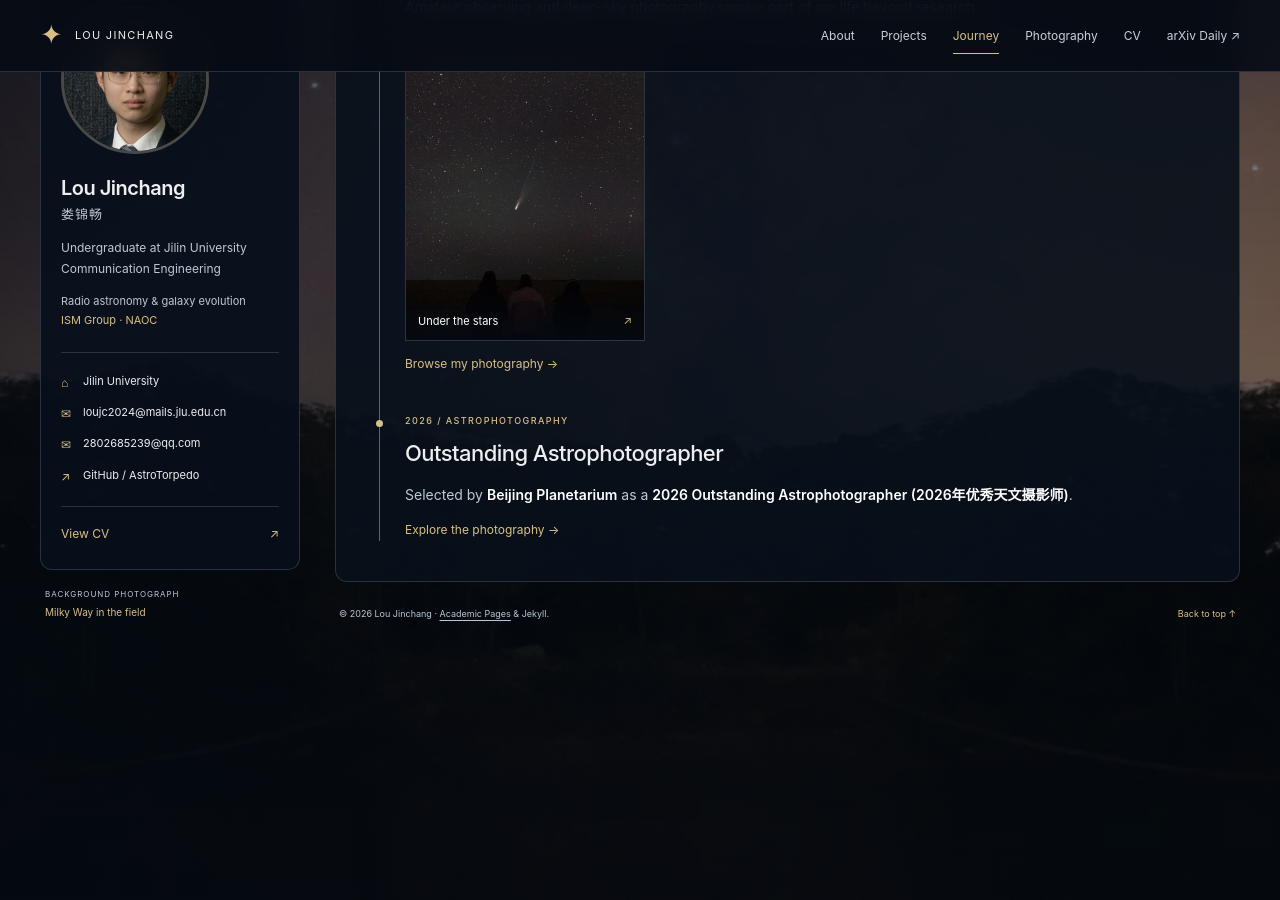
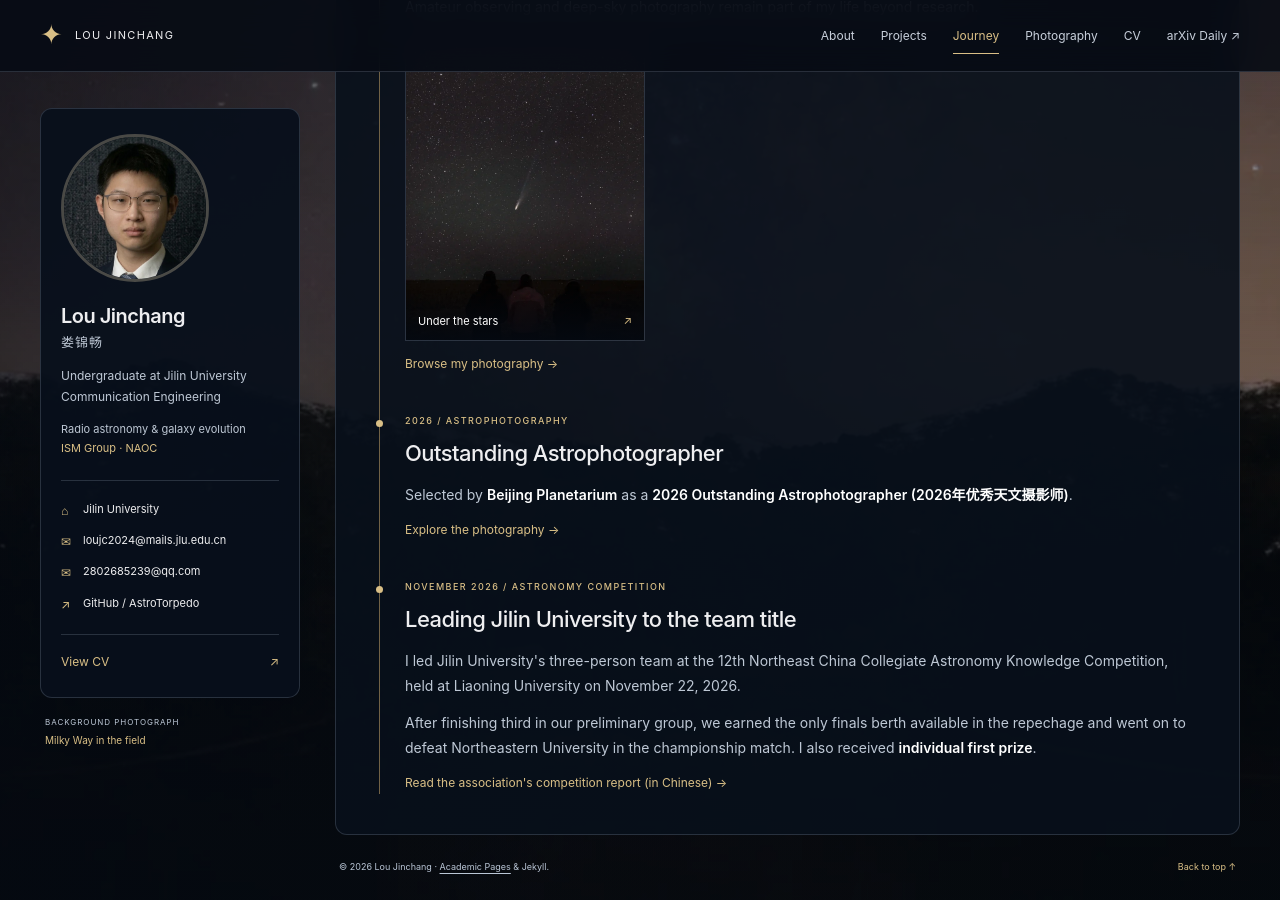
Before and after one commit to AstroTorpedo/AstroTorpedo.github.io, a Jekyll site: the page built from _pages/journey.html, in a window 1280 px wide and 900 px high, scrolled down 1330 px. Built offline with Jekyll 4.4.1, drawn with Linux system fonts in a browser that asks for light colours; before the commit the page ends 1977 px from its top, so only the background shows below that.

Commit message:
Add collegiate astronomy competition honours

```diff
--- a/_pages/journey.html
+++ b/_pages/journey.html
@@ -15,4 +15,11 @@ photo_viewer: true
   <section class="timeline-item reveal"><p class="eyebrow">RESEARCH / ISM GROUP · NAOC</p><h2>Research training and activities</h2><p>I undertake research training and participate in research activities under the guidance of Dr. Chao-Wei Tsai in the <a href="https://groups.bao.ac.cn/ism/">ISM Evolution and Star Formation group</a>, focusing my interests on neutral hydrogen and galaxy evolution.</p><a class="text-link" href="{{ '/projects/' | relative_url }}">View public projects →</a></section>
   <section class="timeline-item reveal" data-background="milky-way"><p class="eyebrow">COMMUNITY / OBSERVING</p><h2>Sharing the night sky</h2><p>As President of the Jilin University Astronomy Association, I share my interest in astronomy with fellow students. Amateur observing and deep-sky photography remain part of my life beyond research.</p><a class="experience-photo observing-photo" href="{{ '/images/photography/observing-large.webp' | relative_url }}" data-lightbox data-group="journey" data-title="Under the night sky" data-label="An observing moment"><img src="{{ '/images/photography/observing-thumb.webp' | relative_url }}" width="760" height="1000" alt="People standing beneath a starry night sky" loading="lazy"><span>Under the stars <span aria-hidden="true">↗</span></span></a><a class="text-link" href="{{ '/photography/' | relative_url }}">Browse my photography →</a></section>
   <section class="timeline-item reveal"><p class="eyebrow">2026 / ASTROPHOTOGRAPHY</p><h2>Outstanding Astrophotographer</h2><p>Selected by <strong>Beijing Planetarium</strong> as a <strong>2026 Outstanding Astrophotographer (2026年优秀天文摄影师)</strong>.</p><a class="text-link" href="{{ '/photography/' | relative_url }}">Explore the photography →</a></section>
+  <section class="timeline-item reveal">
+    <p class="eyebrow">NOVEMBER 2026 / ASTRONOMY COMPETITION</p>
+    <h2>Leading Jilin University to the team title</h2>
+    <p>I led Jilin University's three-person team at the 12th Northeast China Collegiate Astronomy Knowledge Competition, held at Liaoning University on November 22, 2026.</p>
+    <p>After finishing third in our preliminary group, we earned the only finals berth available in the repechage and went on to defeat Northeastern University in the championship match. I also received <strong>individual first prize</strong>.</p>
+    <a class="text-link" href="https://jasxiaoxie.github.io/competition/#competition-2026">Read the association's competition report (in Chinese) →</a>
+  </section>
 </div>
```
Also changed, not shown: _pages/about.md (+1 -0 lines), _pages/cv.md (+2 -0 lines).
